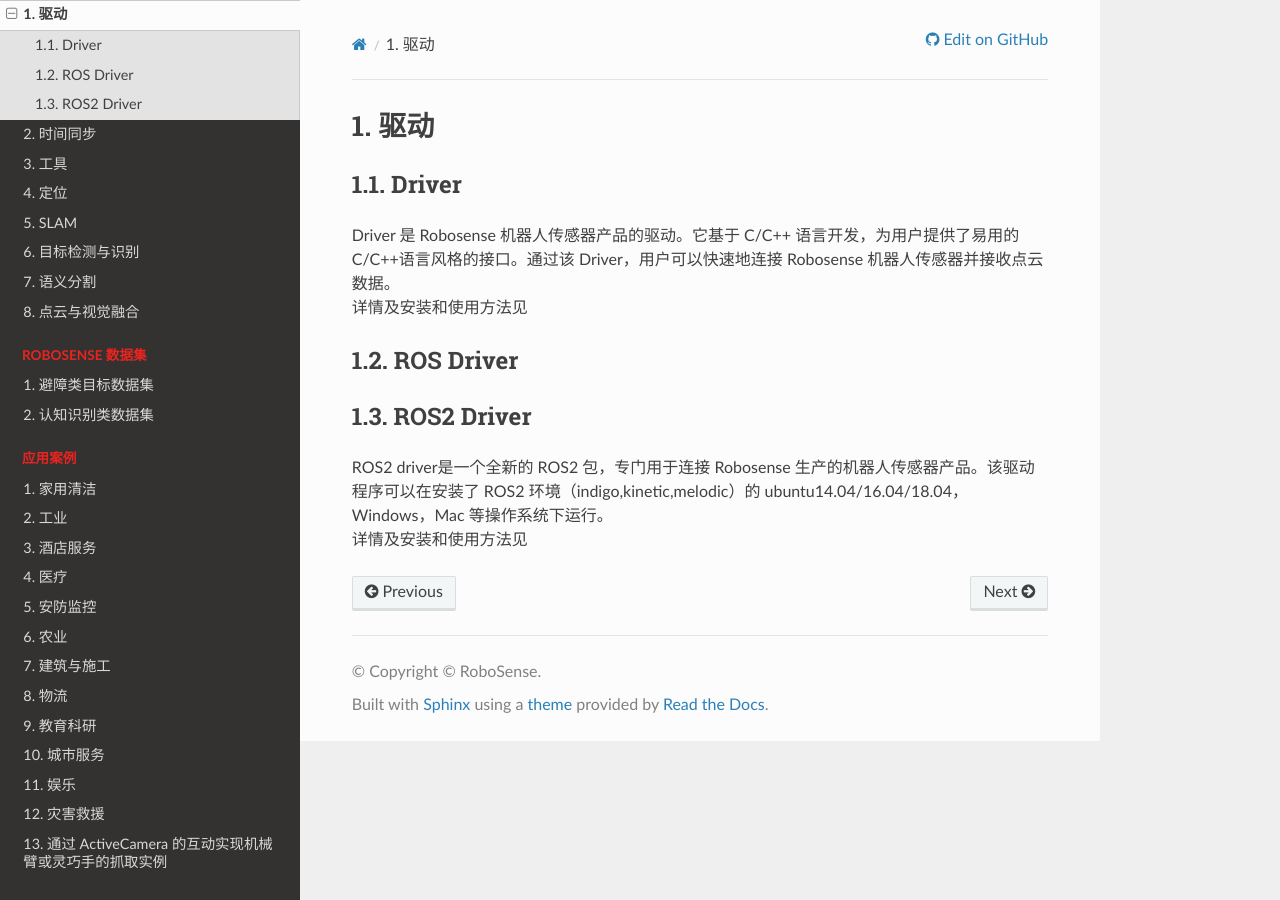
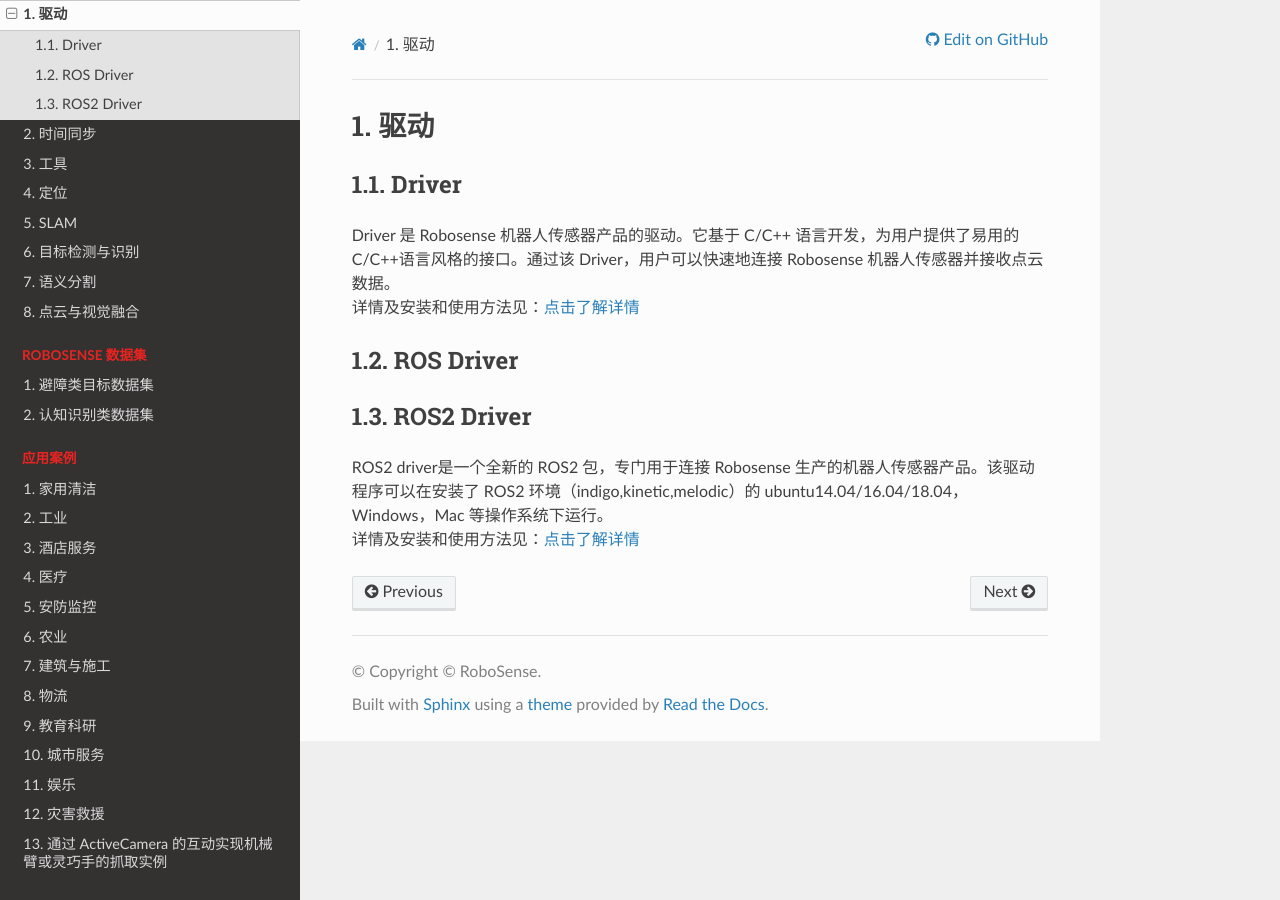
Before and after one commit to LyiL/rs_wiki_cn, a Sphinx documentation site: the page built from source/sdk/driver.md, in a window 1280 px wide. Built offline with Sphinx 7.4.7 and the Read the Docs theme 3.1.0, drawn with Linux system fonts in a browser that asks for light colours; pages that are not in the unit, such as notebooks, are missing from menus.

Commit message:
driver页添加链接

```diff
--- a/source/sdk/driver.md
+++ b/source/sdk/driver.md
@@ -1,10 +1,10 @@
 # 驱动
 ## Driver
 Driver 是 Robosense 机器人传感器产品的驱动。它基于 C/C++ 语言开发，为用户提供了易用的 C/C++语言风格的接口。通过该 Driver，用户可以快速地连接 Robosense 机器人传感器并接收点云数据。
-详情及安装和使用方法见
+详情及安装和使用方法见：[点击了解详情](http://10.10.0.20/super_sensor_sdk/ros2_sdk/drive_api/-/blob/dev_A1.2/README.md)
 
 ## ROS Driver
 
 ## ROS2 Driver
 ROS2 driver是一个全新的 ROS2 包，专门用于连接 Robosense 生产的机器人传感器产品。该驱动程序可以在安装了 ROS2 环境（indigo,kinetic,melodic）的 ubuntu14.04/16.04/18.04，Windows，Mac 等操作系统下运行。
-详情及安装和使用方法见
+详情及安装和使用方法见：[点击了解详情](http://10.10.0.20/super_sensor_sdk/ros2_sdk/sdk_infra/-/blob/main/modules/ros_metas/README.md)
```
